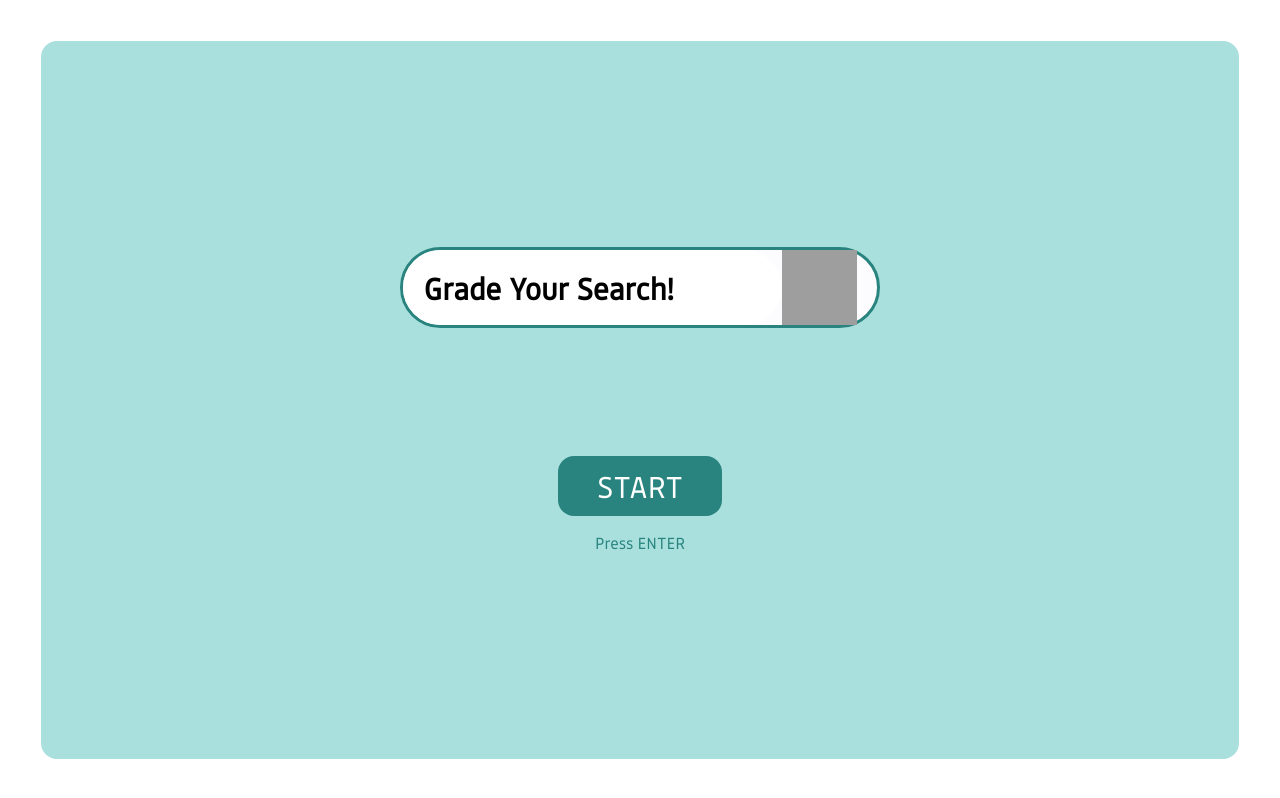
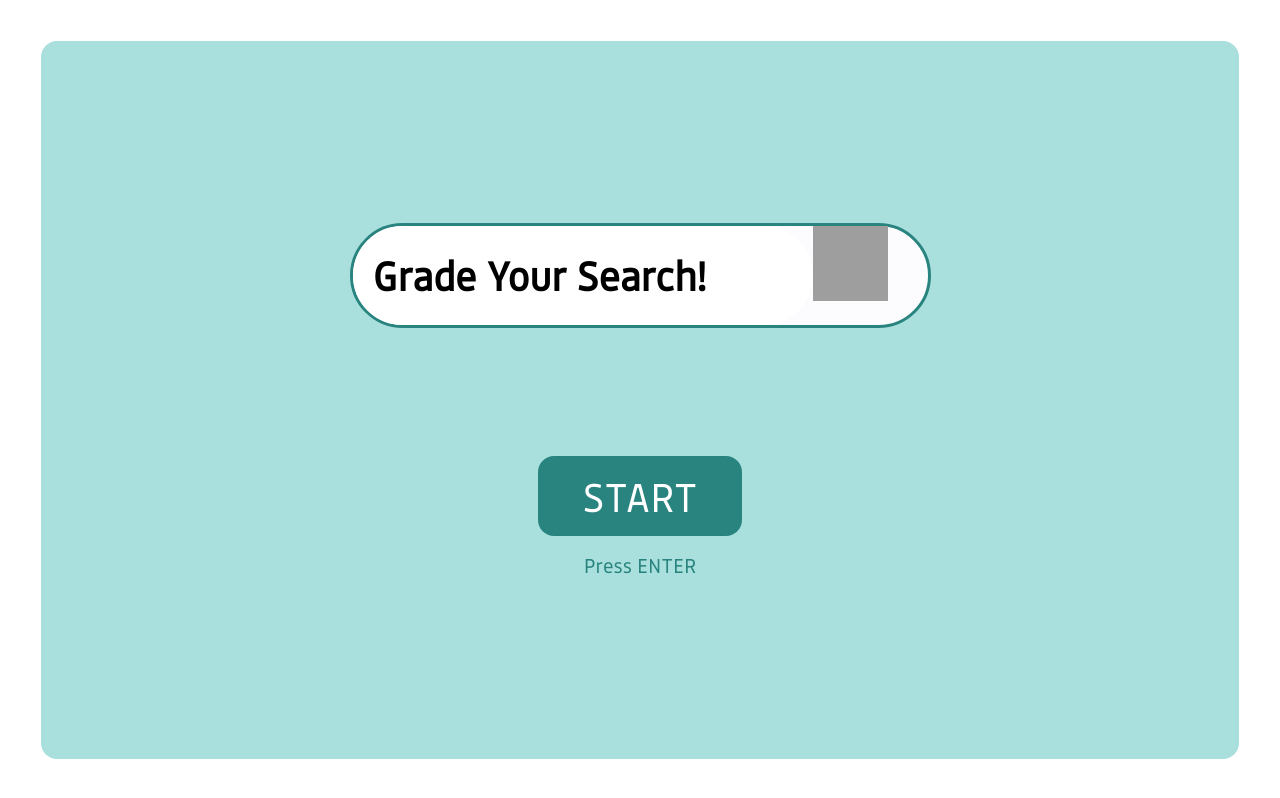
Before and after one commit to shubhamchasing/evaluation_project, a React (Create React App) app: page / in a window 1280 px wide. Built offline with nearby package versions, Linux system fonts and the light colour scheme; grey boxes are pictures that could not be loaded.

Commit message:
some changes

```diff
--- a/src/Components/Button/NavigationButton.js
+++ b/src/Components/Button/NavigationButton.js
@@ -6,7 +6,7 @@ const NavigationButton = ({to, onClick , value, isDisabled}) => {
    // const btnEnableDisable = !isDisabled ? "nav-btn-enable" : "nav-btn-disabled";
 
 
-    return ( <Link to = {to}>
+    return ( <Link to = {to} className="link">
     <button type="button"
     onClick={() => {
         onClick();
--- a/src/style.css
+++ b/src/style.css
@@ -35,13 +35,14 @@
   background: #fcfcff;
   border: 3px solid #29847f;
   border-radius: 60px;
-  width: 40%;
+  width: 581px;
+  height: 105px;
 }
 
 .search-bar {
   border: none;
   font-weight: 600;
-  font-size: 30px;
+  font-size: 40px;
   border-radius: 60px;
   padding-left: 20px;
   outline: none;
@@ -67,10 +68,11 @@
   background: #29847f;
   border-radius: 16px;
   border: none;
-  width: 164px;
-  height: 60px;
+  width: 204px;
+  height: 80px;
   color: white;
-  font-size: 30px;
+  font-weight: 400;
+  font-size: 40px;
   cursor: pointer;
 }
 
@@ -78,6 +80,8 @@
   color: #29847f;
   display: flex;
   justify-content: center;
+  font-weight: 400;
+  font-size: 20px;
 }
 
 /* page 2 */
@@ -254,6 +258,10 @@
   gap: 2rem;
   padding-top: 1rem;
 }
+.link {
+
+  text-decoration: none;
+}
 
 /* rating page */
 
```
Also changed, not shown: src/Components/FirstPage.js (line endings or trailing spaces).
